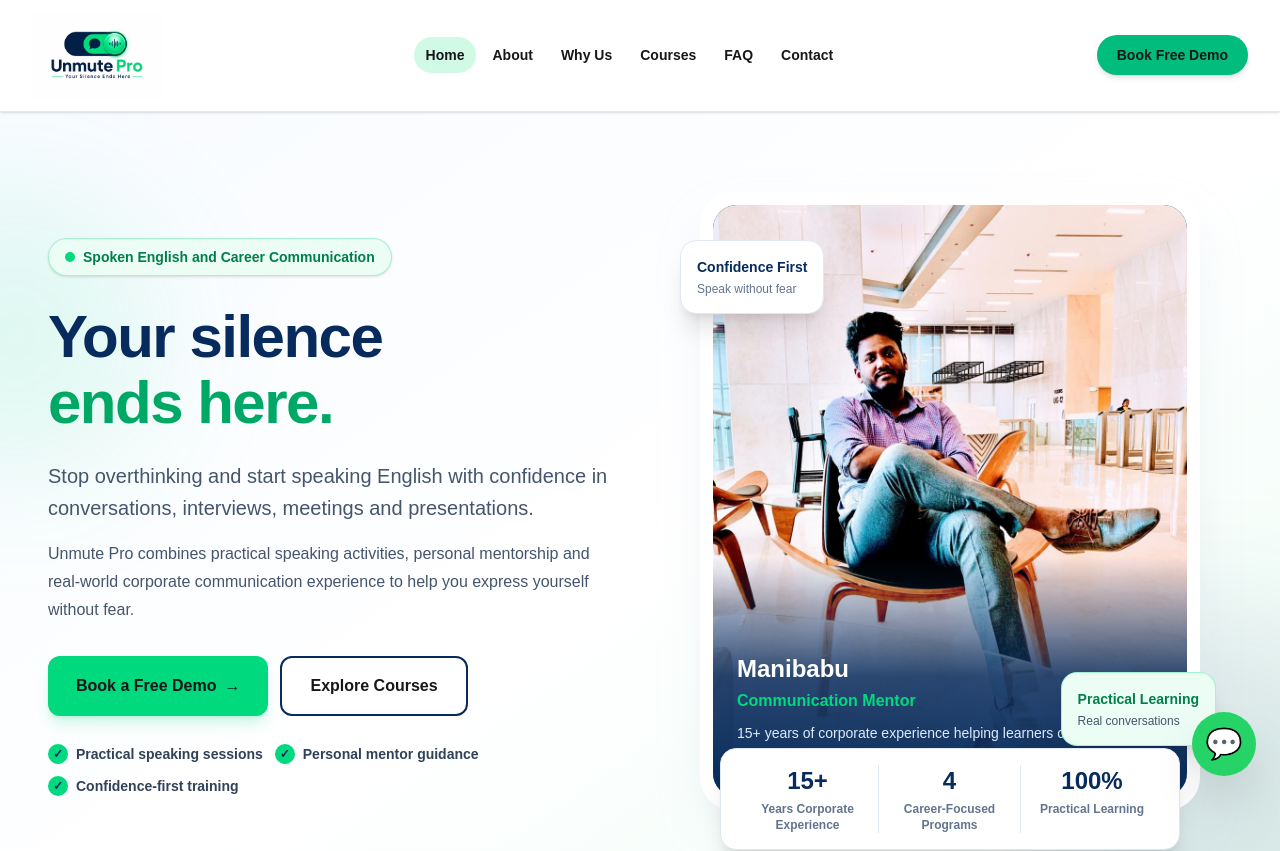
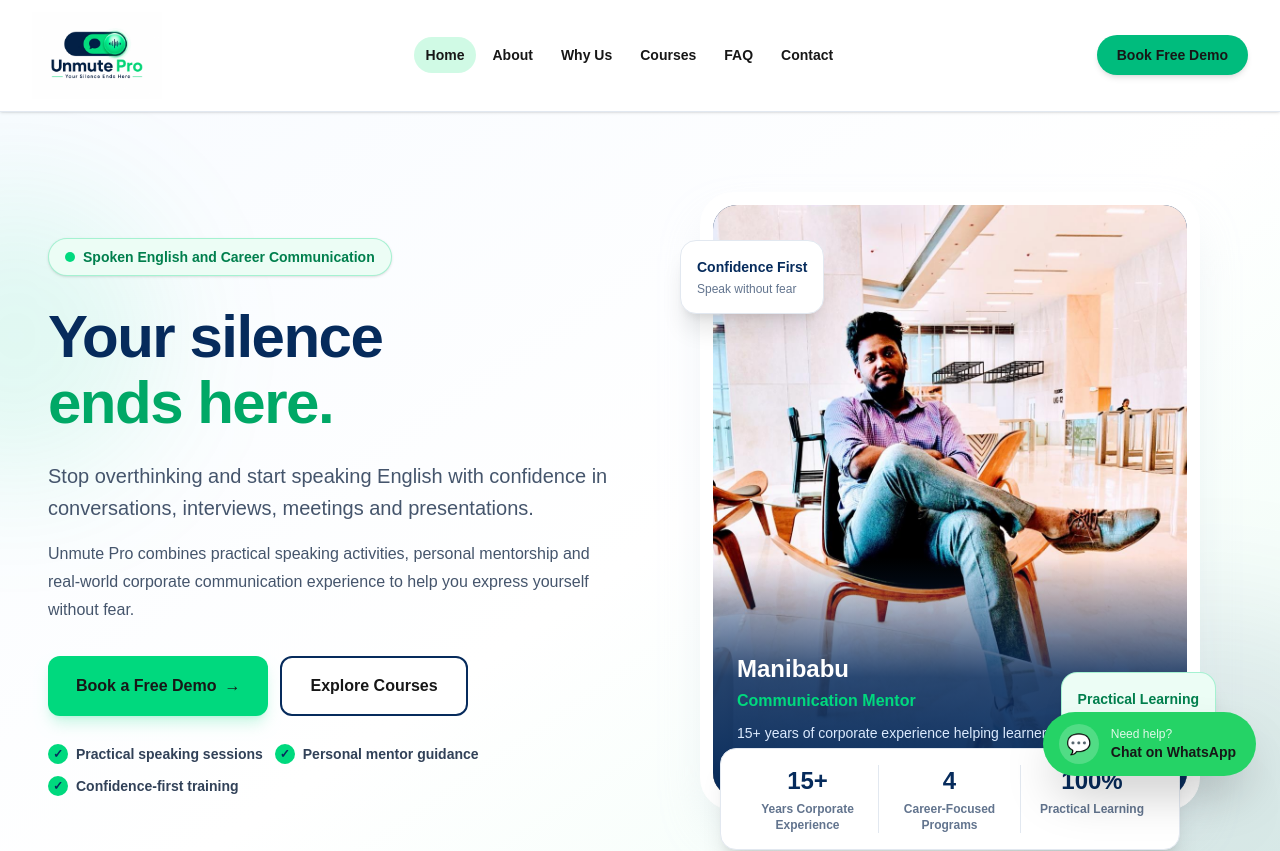
Before and after one commit to manibabue9/unmutepro, a Next.js app: page / in a window 1280 px wide. Shown: the top 851 px of the page. Built offline with nearby package versions, Linux system fonts and the light colour scheme.

Commit message:
Improve floating WhatsApp contact button

```diff
--- a/components/WhatsAppButton.tsx
+++ b/components/WhatsAppButton.tsx
@@ -1,13 +1,30 @@
+const phoneNumber = "919392209162";
+const initialMessage = encodeURIComponent(
+  "Hello Unmute Pro 👋\n\nI would like to know more about your spoken English and communication programs. Please share the available demo timings."
+);
+
 export default function WhatsAppButton() {
   return (
     <a
-      href="https://wa.me/919392209162"
+      href={`https://wa.me/${phoneNumber}?text=${initialMessage}`}
       target="_blank"
       rel="noopener noreferrer"
-      className="fixed bottom-6 right-6 z-50 flex h-16 w-16 items-center justify-center rounded-full bg-[#25D366] text-3xl shadow-2xl transition hover:scale-110"
-      aria-label="Chat on WhatsApp"
+      className="group fixed bottom-5 right-4 z-50 flex items-center gap-3 rounded-full bg-[#25D366] px-4 py-3 text-white shadow-2xl transition duration-300 hover:-translate-y-1 hover:bg-[#20BD5A] focus-visible:outline focus-visible:outline-2 focus-visible:outline-offset-4 focus-visible:outline-[#25D366] sm:bottom-6 sm:right-6"
+      aria-label="Chat with Unmute Pro on WhatsApp"
     >
-      💬
+      <span
+        className="flex h-10 w-10 items-center justify-center rounded-full bg-white/20 text-xl"
+        aria-hidden="true"
+      >
+        💬
+      </span>
+
+      <span className="pr-1 text-left leading-tight">
+        <span className="block text-xs font-medium text-white/85">
+          Need help?
+        </span>
+        <span className="block text-sm font-bold">Chat on WhatsApp</span>
+      </span>
     </a>
   );
 }
```
